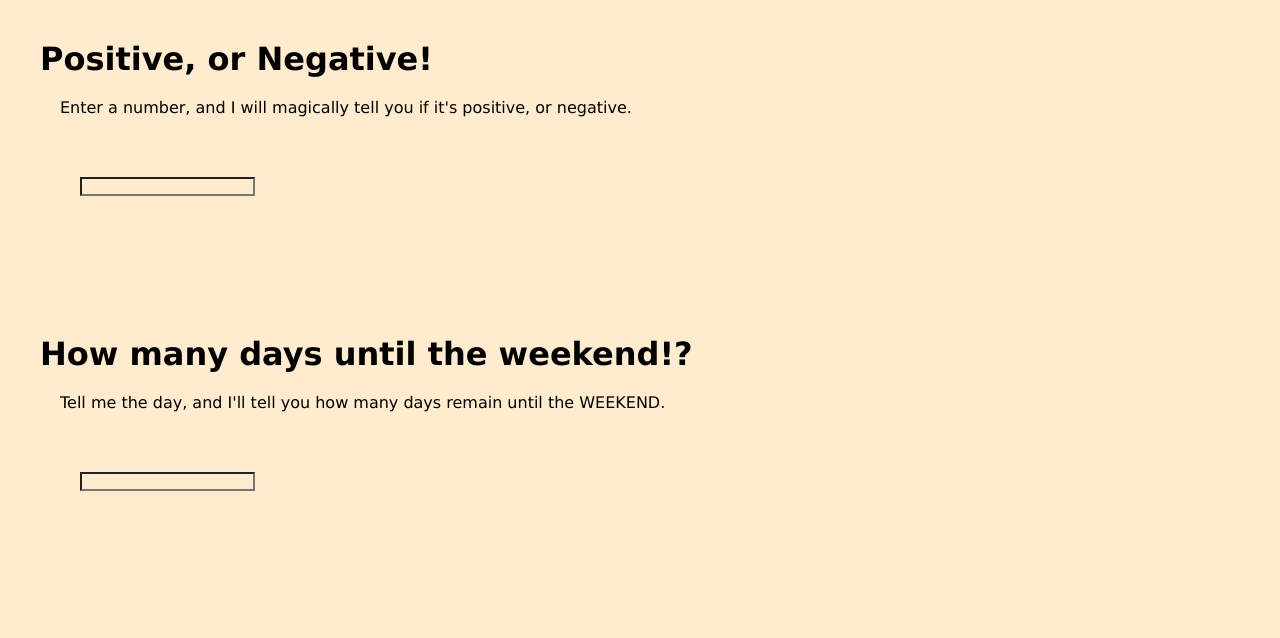
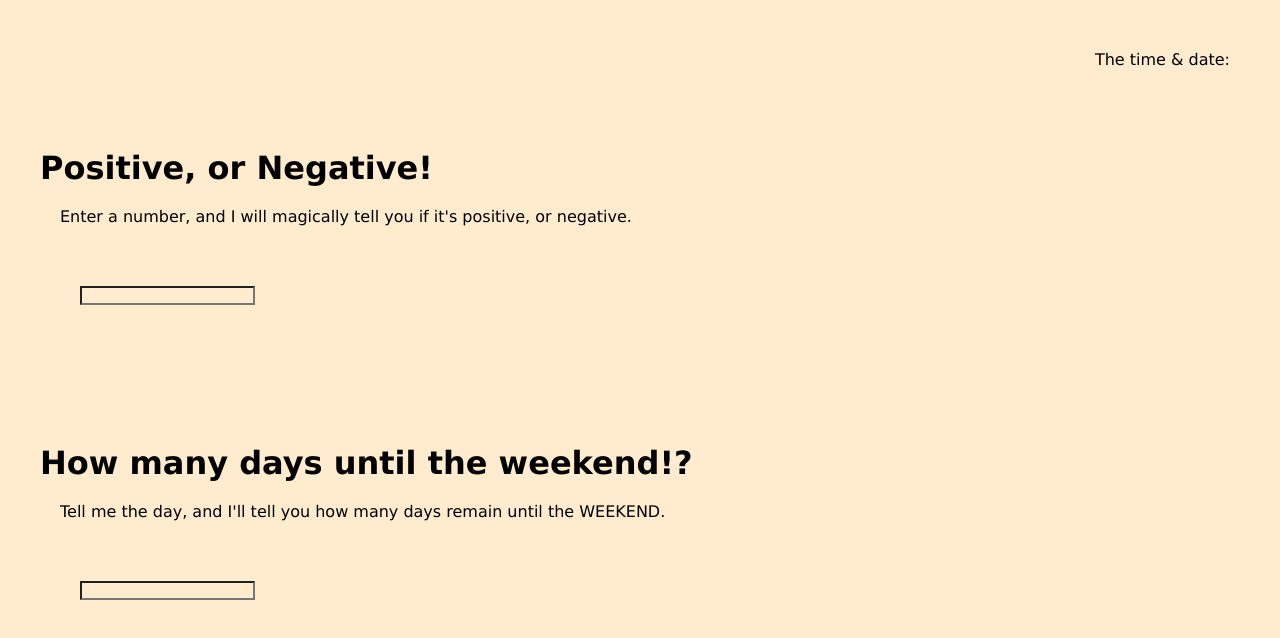
Before and after one commit to nmWolfe/javascript_challenge, a plain HTML site: page index.html in a window 1280 px wide. Drawn offline with Linux system fonts and the light colour scheme.

Commit message:
Messing around trying to add a date.. failed

```diff
--- a/index.html
+++ b/index.html
@@ -8,6 +8,9 @@
     <script src="/script.js"></script>
 </head>
 <body>
+    <nav>
+        <p>The time & date: <span id="time"> </span></p>
+    </nav>
     <div>
         <h1>Positive, or Negative!</h1>
         <p>Enter a number, and I will magically tell you if it's positive, or negative.</p>
--- a/style.css
+++ b/style.css
@@ -3,6 +3,13 @@
     padding: 0;
     background-color: blanchedalmond;
     font-family: Verdana, Geneva, Tahoma, sans-serif;
+}
+
+nav {
+    display: flex;
+    justify-content: flex-end;
+    padding: 20px 20px;
+    margin: 10px;
 }
 
 div {
```
Also changed, not shown: script.js (+15 -0 lines).
